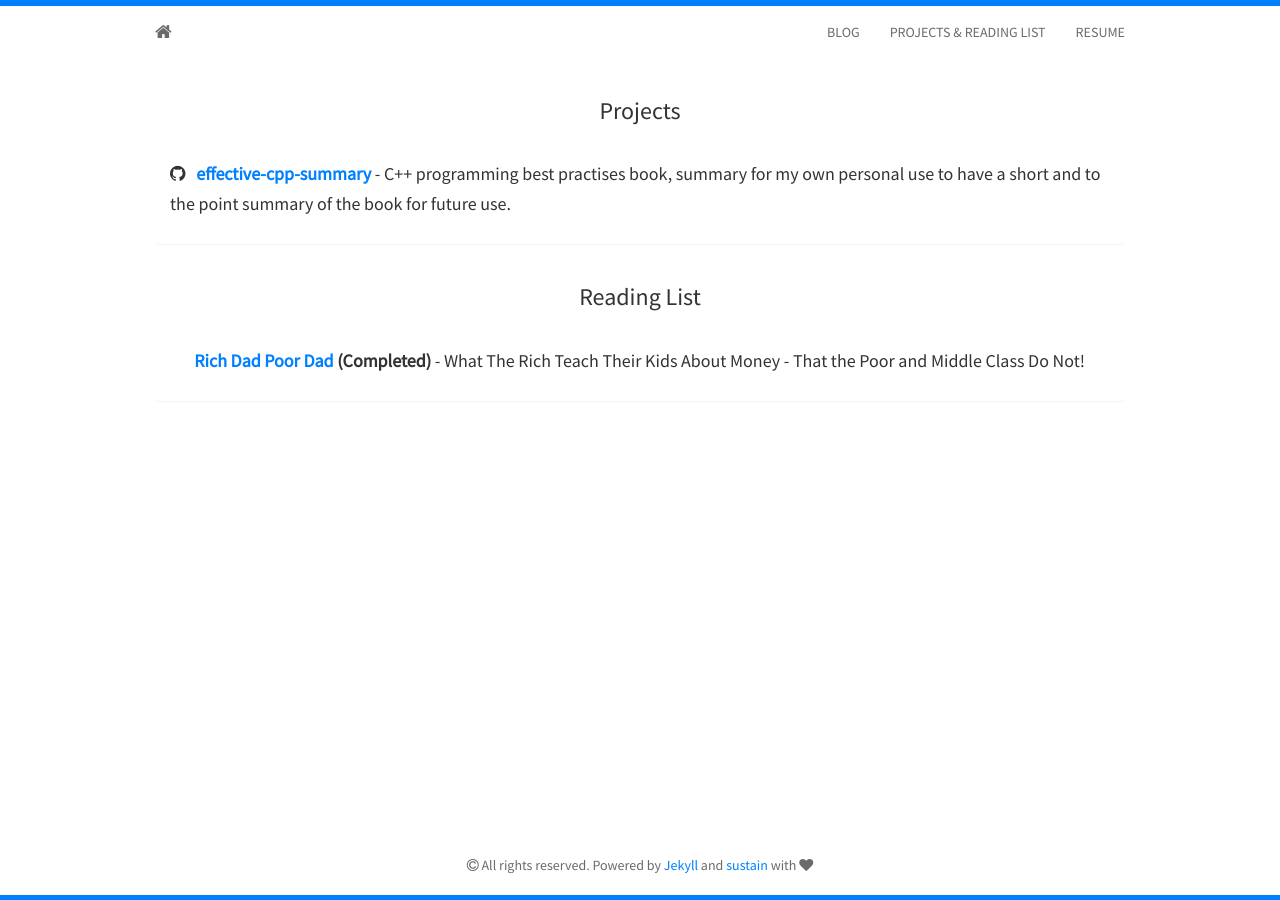
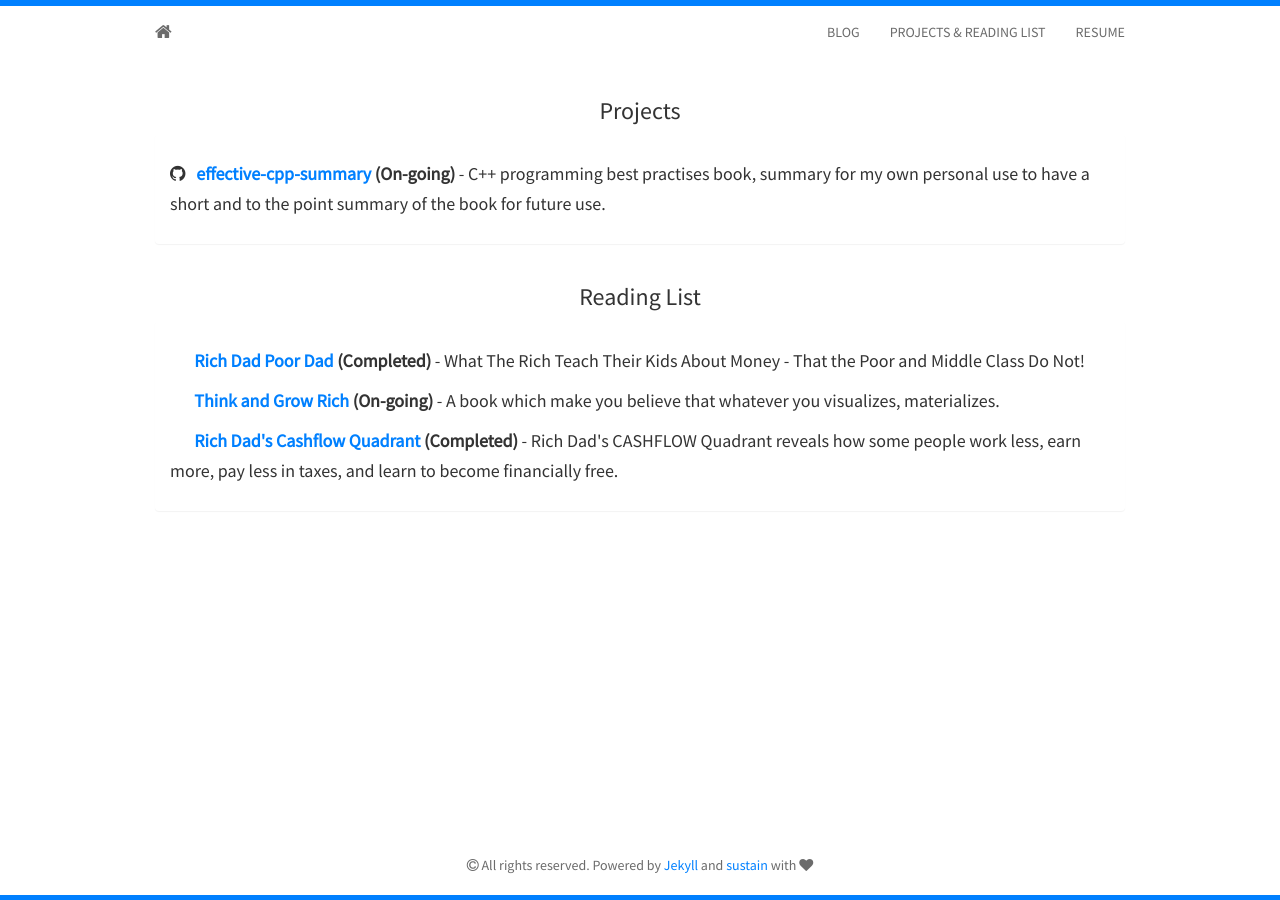
Before and after one commit to SahibYar/SahibYar.github.io, a Jekyll site: the page built from projects.html, in a window 1280 px wide. Built offline with Jekyll 4.4.1, drawn with Linux system fonts in a browser that asks for light colours; nearby versions of some CDN libraries.

Commit message:
Update projects.html

```diff
--- a/_includes/projects.html
+++ b/_includes/projects.html
@@ -5,7 +5,7 @@
     <div class="panel-body">
 		<h5>
 			<i class="fa fa-github"></i>&nbsp;&nbsp;
-			<strong><a href="https://sahibyar.gitbooks.io/effective-cpp-summary/content/">effective-cpp-summary</a></strong>
+			<strong><a href="https://sahibyar.gitbooks.io/effective-cpp-summary/content/">effective-cpp-summary</a> (On-going)</strong>
 			- C++ programming best practises book, summary for my own personal use to have a short and
 			to the point summary of the book for future use.
 		</h5>
@@ -23,7 +23,18 @@
 			<i class="fal fa-book"></i>&nbsp;&nbsp;
 			<strong><a href="https://www.amazon.com/Rich-Dad-Poor-Teach-Middle/dp/1543626610">Rich Dad Poor Dad</a> (Completed)</strong>
 			- What The Rich Teach Their Kids About Money - That the Poor and Middle Class Do Not!
+		</h5>
+	  	<h5>
+			<i class="fal fa-book"></i>&nbsp;&nbsp;
+			<strong><a href="https://en.wikipedia.org/wiki/Think_and_Grow_Rich">Think and Grow Rich</a> (On-going)</strong>
+			- A book which make you believe that whatever you visualizes, materializes.
+		</h5>
+	    	<h5>
+			<i class="fal fa-book"></i>&nbsp;&nbsp;
+			<strong><a href="https://www.amazon.com/Rich-Dads-CASHFLOW-Quadrant-Financial/dp/1612680054">Rich Dad's Cashflow Quadrant</a> (Completed)</strong>
+			- Rich Dad's CASHFLOW Quadrant reveals how some people work less, earn more, pay less in taxes, and learn to become financially free.
 		</h5>    </div>
+
   </div>
 </div>
 </section>
```
